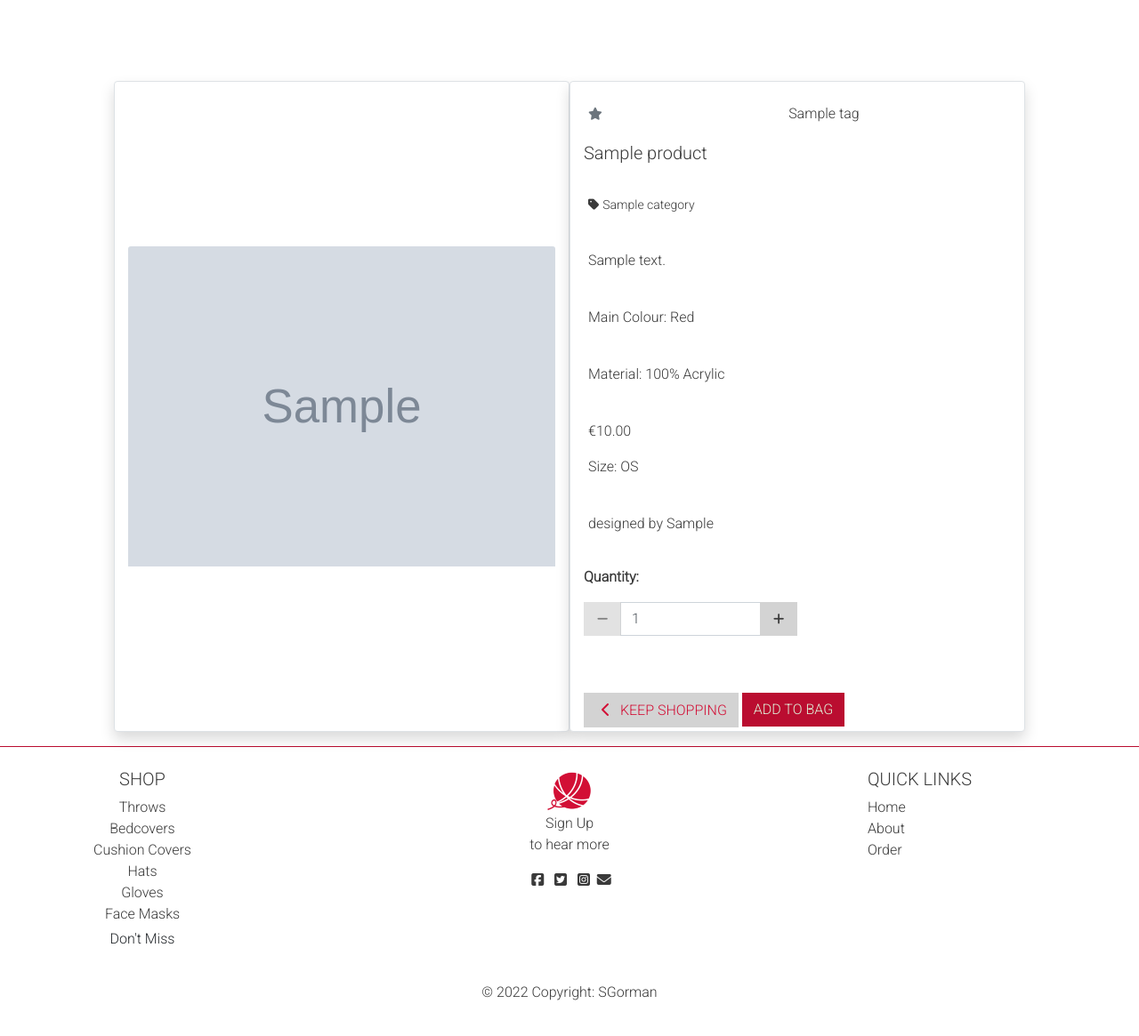
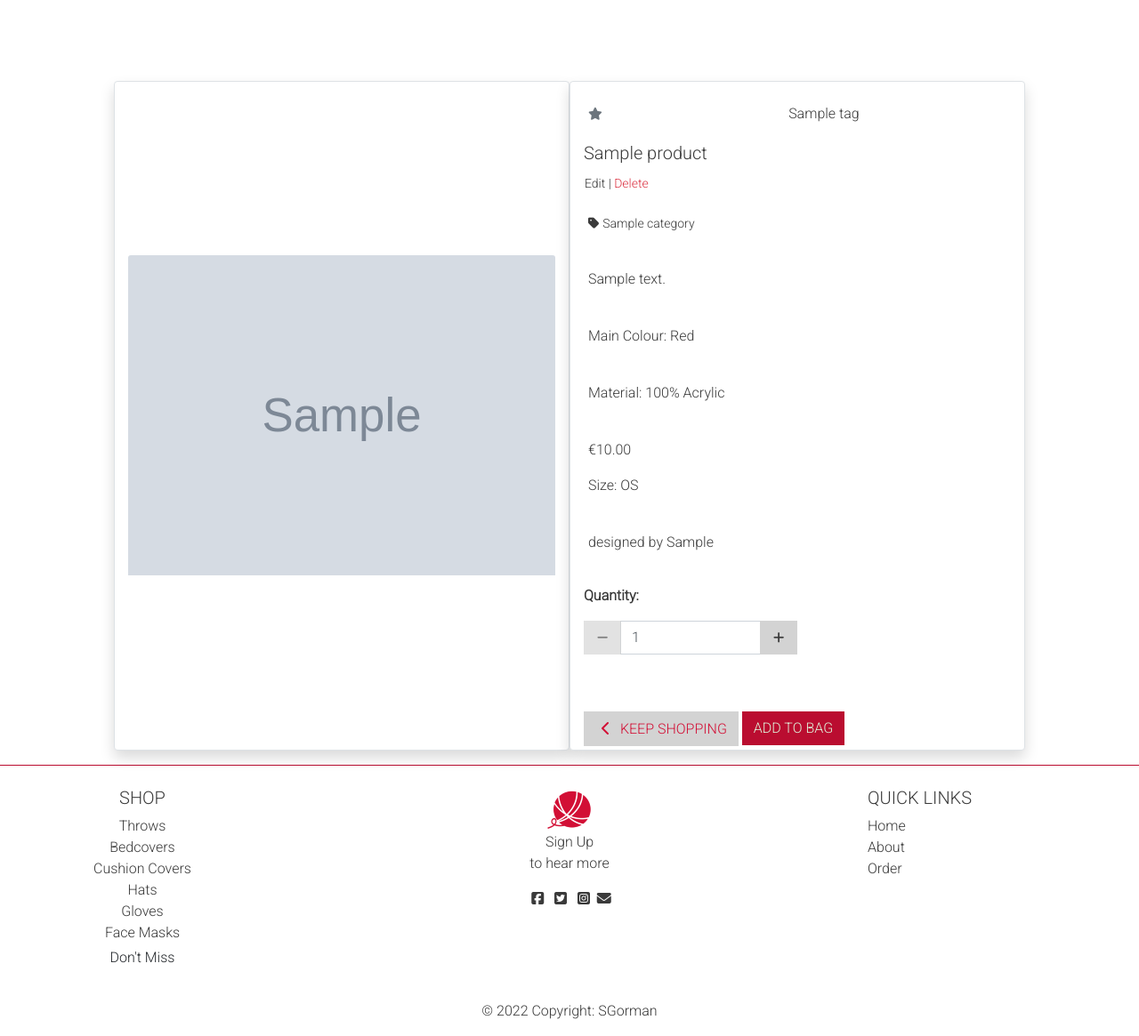
Before and after one commit to siobhanlgorman/knits-and-pieces, a Django app: page /products/1/ in a window 1280 px wide. Shown: the part 266-1431 px from the top of the page at 89% size. Before the commit the page ends 1391 px from the top, so only its background shows below. Run offline with Django 3.2, Linux system fonts and the light colour scheme; a user stored in the database is signed in; tables that the repository leaves empty hold one stand-in row (values such as "Sample post"); grey boxes marked "Sample" are stand-in pictures; some libraries are stand-ins or nearby versions; some web fonts are replaced.

Commit message:
Add edit and delete links to product and product detail pages for superuser

```diff
--- a/products/templates/products/product_detail.html
+++ b/products/templates/products/product_detail.html
@@ -47,6 +47,15 @@
 
             <div class="row">
                 <h5 class="col card-title">{{ product.name }}</h5>
+
+            </div>
+            <div class="row">
+                {% if request.user.is_superuser %}
+                        <small class="ml-3">
+                            <a href="{% url 'edit_product' product.id %}">Edit</a> |
+                            <a class="text-danger" href="{% url 'delete_product' product.id %}">Delete</a>
+                        </small>
+                    {% endif %}
             </div>
             <div class="row">
                 <div class="col card-body">
--- a/products/views.py
+++ b/products/views.py
@@ -83,10 +83,9 @@ def add_product(request):
         form = ProductForm(request.POST, request.FILES)
         if form.is_valid():
             product = form.save()
-            messages.success(request, 'Successfully added {{ product.name }}!')
+            messages.success(request, f'Successfully added {product.name}!')
             return redirect(reverse('product_detail', args=[product.id]))
         else:
-            print('error message')
             messages.error(request, 'Failed to add product. Please ensure the form is valid.')
     else:
         form = ProductForm()
@@ -122,9 +121,10 @@ def edit_product(request, product_id):
 
     return render(request, template, context)
 
+
 def delete_product(request, product_id):
     """ Delete a product from the store """
     product = get_object_or_404(Product, pk=product_id)
     product.delete()
-    messages.success(request, f'{product.name}deleted!')
+    messages.success(request, f'{product.name} deleted!')
     return redirect(reverse('products'))
```
Also changed, not shown: products/templates/products/products.html (+6 -1 lines).
